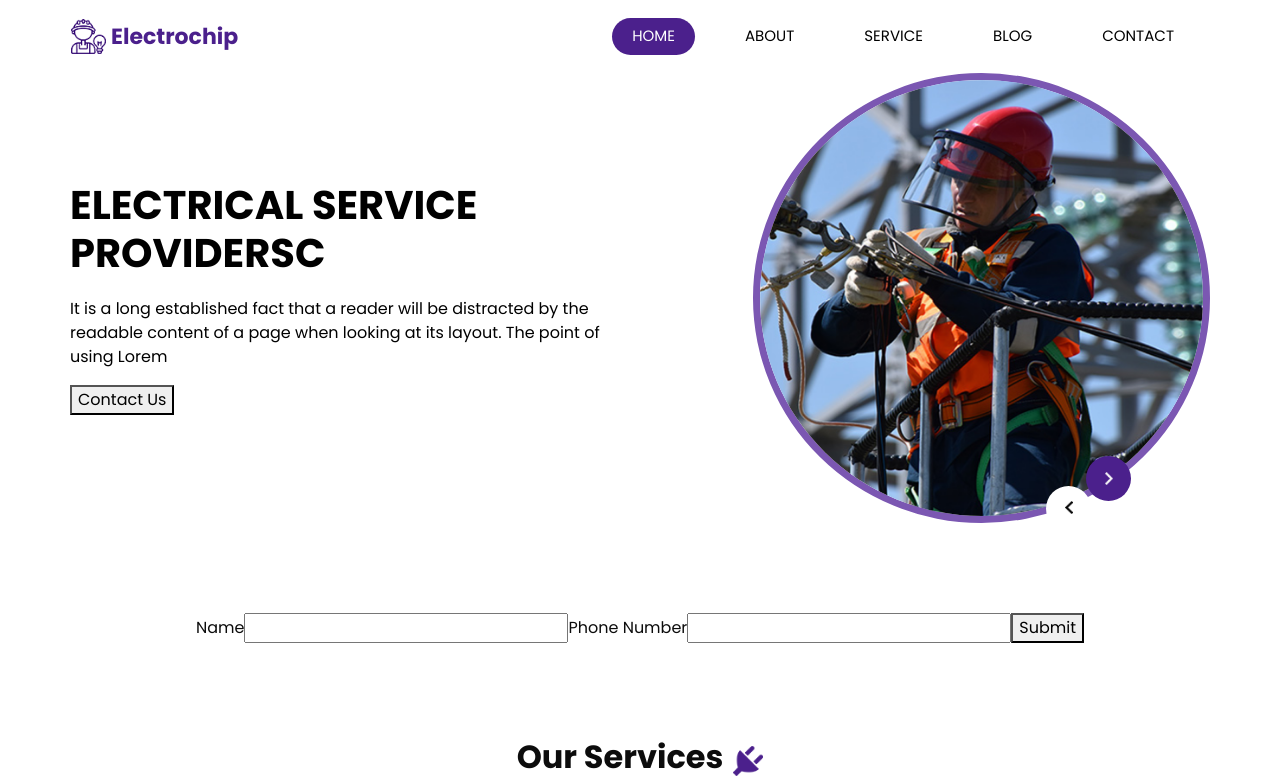
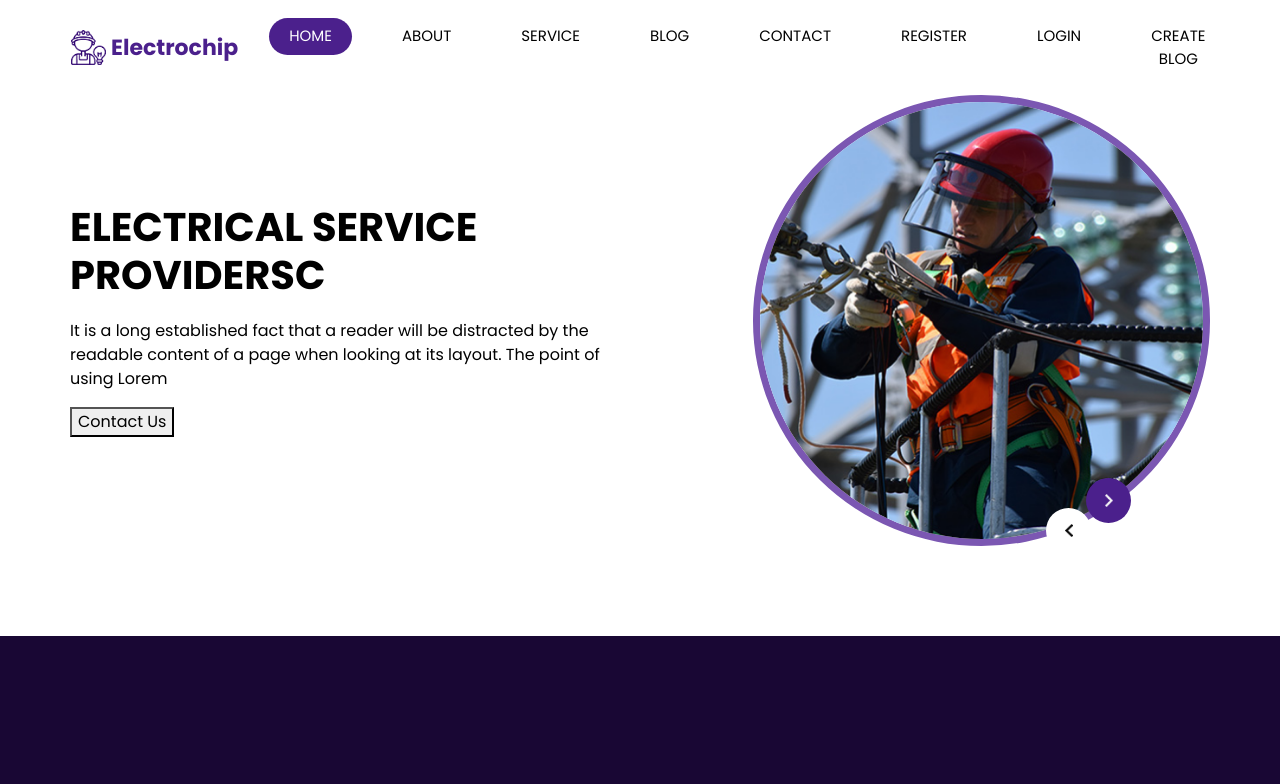
Before and after one commit to Lyudov/Project-ElectroService, a React (Vite) app in the folder electro-service/: page / in a window 1280 px wide. Shown: the top 784 px of the page. Built offline with nearby package versions, Linux system fonts and the light colour scheme; no server answers; the database is empty.

Commit message:
Create Router Dom and add paths

```diff
--- a/electro-service/package.json
+++ b/electro-service/package.json
@@ -13,6 +13,7 @@
     "firebase": "^10.6.0",
     "react": "^18.2.0",
     "react-dom": "^18.2.0",
+    "react-router-dom": "^6.19.0",
     "uid": "^2.0.2"
   },
   "devDependencies": {
--- a/electro-service/src/App.jsx
+++ b/electro-service/src/App.jsx
@@ -13,18 +13,23 @@ import Login from "./Login";
 import Register from "./Register";
 import CreateBlog from "./CreateBlog";
 
+import { Routes, Route } from "react-router-dom";
+import Home from "./Home";
+
 function App() {
   return (
     <>
       <Header />
-      <Test />
-      <Service />
-      <About />
-      <Blog />
-      <Contact />
-      <Login />
-      <Register />
-      <CreateBlog />
+      <Routes>
+        <Route path="/" element={<Home />} />
+        <Route path="/service" element={<Service />} />
+        <Route path="/about" element={<About />} />
+        <Route path="/blog" element={<Blog />} />
+        <Route path="/contact" element={<Contact />} />
+        <Route path="/register" element={<Register />} />
+        <Route path="/login" element={<Login />} />
+        <Route path="/create-blog" element={<CreateBlog />} />
+      </Routes>
       <Info />
       <Footer />
     </>
--- a/electro-service/src/Header.jsx
+++ b/electro-service/src/Header.jsx
@@ -29,31 +29,49 @@ function Header() {
               <div className="d-flex ml-auto flex-column flex-lg-row align-items-center">
                 <ul className="navbar-nav  ">
                   <li className="nav-item active">
-                    <a className="nav-link" href="index.html">
+                    <a className="nav-link" href="/">
                       Home <span className="sr-only">(current)</span>
                     </a>
                   </li>
                   <li className="nav-item">
-                    <a className="nav-link" href="about.html">
+                    <a className="nav-link" href="/about">
                       {" "}
                       About
                     </a>
                   </li>
                   <li className="nav-item">
-                    <a className="nav-link" href="service.html">
+                    <a className="nav-link" href="/service">
                       {" "}
                       Service{" "}
                     </a>
                   </li>
                   <li className="nav-item">
-                    <a className="nav-link" href="blog.html">
+                    <a className="nav-link" href="/blog">
                       {" "}
                       Blog{" "}
                     </a>
                   </li>
                   <li className="nav-item">
-                    <a className="nav-link" href="contact.html">
+                    <a className="nav-link" href="/contact">
                       Contact{" "}
+                    </a>
+                  </li>
+                  <li className="nav-item">
+                    <a className="nav-link" href="/register">
+                      {" "}
+                      Register
+                    </a>
+                  </li>
+                  <li className="nav-item">
+                    <a className="nav-link" href="/login">
+                      {" "}
+                      Login
+                    </a>
+                  </li>
+                  <li className="nav-item">
+                    <a className="nav-link" href="/create-blog">
+                      {" "}
+                      Create Blog
                     </a>
                   </li>
                 </ul>
@@ -62,70 +80,6 @@ function Header() {
           </nav>
         </div>
       </header>
-      <section className=" slider_section ">
-        <div className="container">
-          <div className="row">
-            <div className="col-md-6 ">
-              <div className="detail_box">
-                <h1>Electrical Service Providersc</h1>
-                <p>
-                  It is a long established fact that a reader will be distracted
-                  by the readable content of a page when looking at its layout.
-                  The point of using Lorem
-                </p>
-                <button href="" className="">
-                  Contact Us
-                </button>
-              </div>
-            </div>
-            <div className="col-lg-5 col-md-6 offset-lg-1">
-              <div className="img_content">
-                <div className="img_container">
-                  <div
-                    id="carouselExampleControls"
-                    className="carousel slide"
-                    data-ride="carousel"
-                  >
-                    <div className="carousel-inner">
-                      <div className="carousel-item active">
-                        <div className="img-box">
-                          <img src="images/slider-img.jpg" alt="" />
-                        </div>
-                      </div>
-                      <div className="carousel-item">
-                        <div className="img-box">
-                          <img src="images/slider-img.jpg" alt="" />
-                        </div>
-                      </div>
-                      <div className="carousel-item">
-                        <div className="img-box">
-                          <img src="images/slider-img.jpg" alt="" />
-                        </div>
-                      </div>
-                    </div>
-                  </div>
-                </div>
-                <a
-                  className="carousel-control-prev"
-                  href="#carouselExampleControls"
-                  role="button"
-                  data-slide="prev"
-                >
-                  <span className="sr-only">Previous</span>
-                </a>
-                <a
-                  className="carousel-control-next"
-                  href="#carouselExampleControls"
-                  role="button"
-                  data-slide="next"
-                >
-                  <span className="sr-only">Next</span>
-                </a>
-              </div>
-            </div>
-          </div>
-        </div>
-      </section>
     </div>
   );
 }
--- /dev/null
+++ b/electro-service/src/Home.jsx
@@ -0,0 +1,70 @@
+function Home() {
+  return (
+    <section className=" slider_section ">
+      <div className="container">
+        <div className="row">
+          <div className="col-md-6 ">
+            <div className="detail_box">
+              <h1>Electrical Service Providersc</h1>
+              <p>
+                It is a long established fact that a reader will be distracted
+                by the readable content of a page when looking at its layout.
+                The point of using Lorem
+              </p>
+              <button href="" className="">
+                Contact Us
+              </button>
+            </div>
+          </div>
+          <div className="col-lg-5 col-md-6 offset-lg-1">
+            <div className="img_content">
+              <div className="img_container">
+                <div
+                  id="carouselExampleControls"
+                  className="carousel slide"
+                  data-ride="carousel"
+                >
+                  <div className="carousel-inner">
+                    <div className="carousel-item active">
+                      <div className="img-box">
+                        <img src="images/slider-img.jpg" alt="" />
+                      </div>
+                    </div>
+                    <div className="carousel-item">
+                      <div className="img-box">
+                        <img src="images/slider-img.jpg" alt="" />
+                      </div>
+                    </div>
+                    <div className="carousel-item">
+                      <div className="img-box">
+                        <img src="images/slider-img.jpg" alt="" />
+                      </div>
+                    </div>
+                  </div>
+                </div>
+              </div>
+              <a
+                className="carousel-control-prev"
+                href="#carouselExampleControls"
+                role="button"
+                data-slide="prev"
+              >
+                <span className="sr-only">Previous</span>
+              </a>
+              <a
+                className="carousel-control-next"
+                href="#carouselExampleControls"
+                role="button"
+                data-slide="next"
+              >
+                <span className="sr-only">Next</span>
+              </a>
+            </div>
+          </div>
+        </div>
+      </div>
+    </section>
+  );
+}
+
+export default Home;
--- a/electro-service/src/Register.jsx
+++ b/electro-service/src/Register.jsx
@@ -1,4 +1,4 @@
-import { getDatabase, set, push, ref, onValue } from "firebase/database";
+import { getDatabase, push, ref } from "firebase/database";
 import { useState } from "react";
 
 function Register() {
--- a/electro-service/src/main.jsx
+++ b/electro-service/src/main.jsx
@@ -1,5 +1,10 @@
 import React from "react";
 import ReactDOM from "react-dom/client";
+import { BrowserRouter } from "react-router-dom";
 import App from "./App.jsx";
 
-ReactDOM.createRoot(document.getElementById("root")).render(<App />);
+ReactDOM.createRoot(document.getElementById("root")).render(
+  <BrowserRouter>
+    <App />
+  </BrowserRouter>
+);
```
Also changed, not shown: 1 other file (tests, documents, lock files or other folders).
